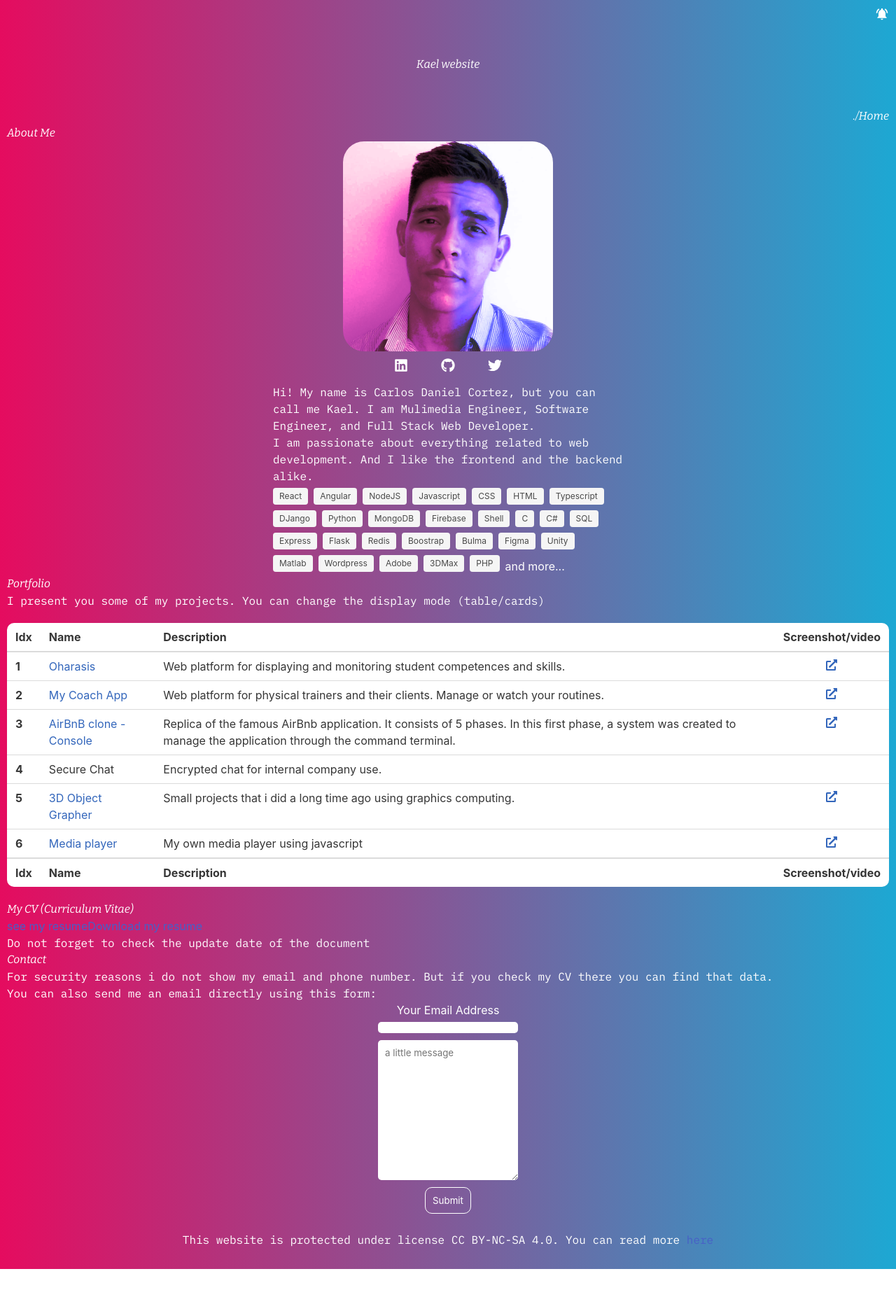
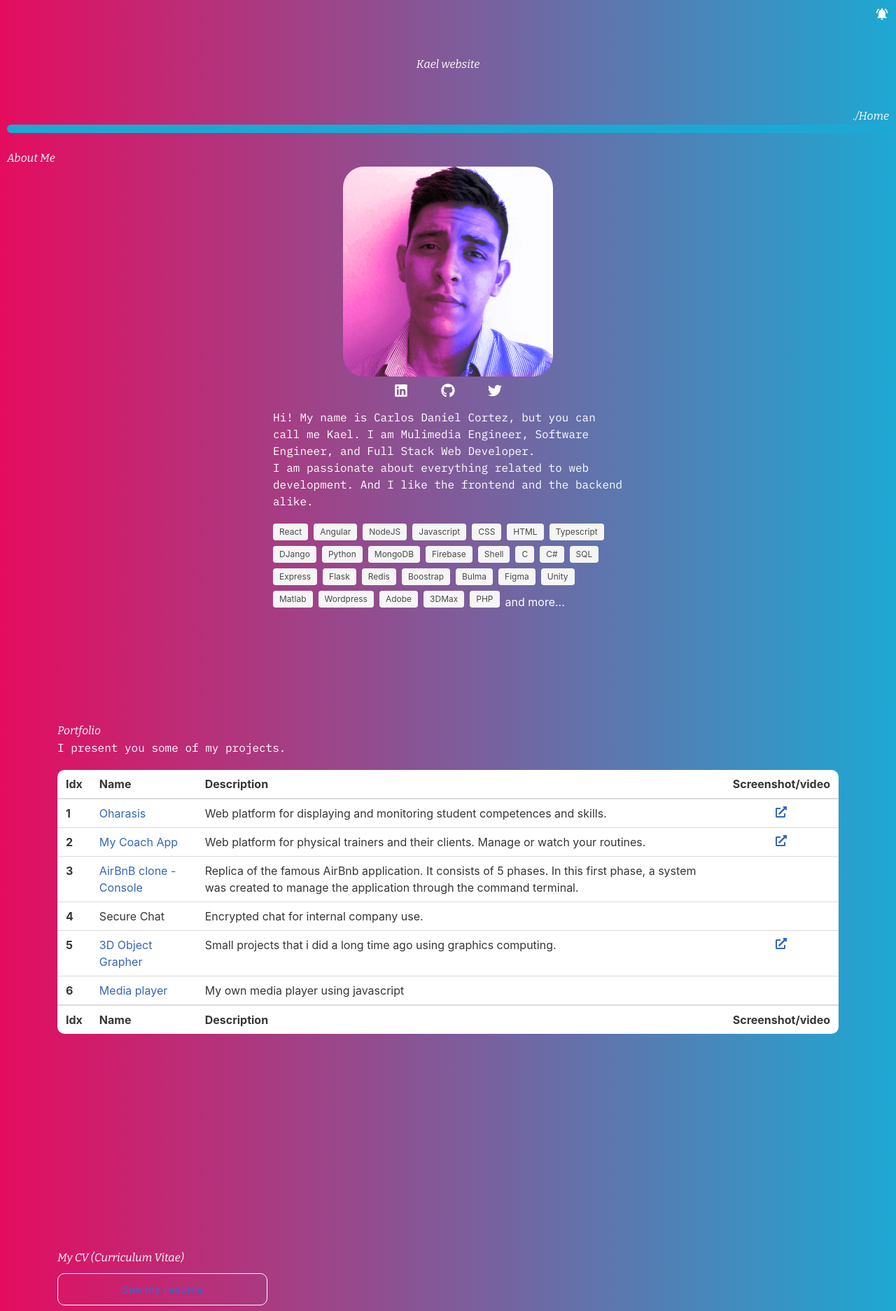
Before and after one commit to kaelwebdev/mywebsite, a React app: page / in a window 1280 px wide. Shown: the top 1873 px of the page at 70% size. Before the commit the page ends 1813 px from the top, so only its background shows below. Built offline with nearby package versions, Linux system fonts and the light colour scheme.

Commit message:
a loading bar is implemented, and general aspects of the visual context have been improved.

```diff
--- a/src/Footer/Footer.js
+++ b/src/Footer/Footer.js
@@ -4,9 +4,9 @@ import './Footer.css'
 export default class Footer extends Component {
   render() {
     return (
-      <footer>
+      <footer className="section">
         <p>
-          This website is protected under license CC BY-NC-SA 4.0. You can read more <a href="https://creativecommons.org/licenses/by-nc-sa/4.0/">here</a>
+          This website is protected under license CC BY-NC-SA 4.0. You can read more <a href="https://creativecommons.org/licenses/by-nc-sa/4.0/" className="a--underline">here</a>
         </p>
 
       </footer>
--- a/src/Home/Home.css
+++ b/src/Home/Home.css
@@ -1,3 +1,13 @@
+.stickyBar {
+  position: -webkit-sticky;
+  position: sticky;
+  top: -2px;
+}
+
+.progress {
+  background-color: red;
+}
+
 header.breadCrumbs {
   display: flex;
   justify-content: flex-end;
@@ -49,6 +59,24 @@ h2 {
 .AboutMe p {
   max-width: 500px;
 }
+/*
+.myCurriculumVitae {
+  display: flex;
+  flexdirection: column;
+}*/
+
+.myCurriculumVitae a{
+  display: flex;
+  flex-direction: row;
+  align-items: center;
+  justify-content: center;
+  max-width: 300px;
+  background-color: transparent;
+  border: 1px solid white;
+  border-radius: 10px;
+  padding: 10px;
+  margin: 10px 10px 10px 0px;
+}
 
 .contentForm {
   display: flex;
@@ -61,14 +89,14 @@ form.contactForm {
   width: 300px;
   align-items: center;
 }
-
+/*
 input#email {
   width: 100%;
   max-width: 200px;
   border-radius: 5px;
   margin: 5px 0px;
-}
-
+}*/
+/*
 textarea#message {
   width: 100%;
   max-width: 200px;
@@ -76,7 +104,7 @@ textarea#message {
   min-height: 200px;
   margin: 5px 0px;
   padding: 10px;
-}
+}*/
 
 button[type="submit"] {
   max-width: 100px;
@@ -97,7 +125,7 @@ button[type="submit"]:hover {
 
 .tags {
   max-width: 500px;
-  padding: 5px 0px;
+  padding: 20px 0px;
 }
 
 .table td a {
--- a/src/Home/Home.js
+++ b/src/Home/Home.js
@@ -1,4 +1,4 @@
-import React, { Component } from 'react';
+import React, { Component, useEffect, useState } from 'react';
 import './Home.css';
 import imgKael from '../assets/img_kael.png';
 import { useForm, ValidationError } from '@formspree/react';
@@ -15,7 +15,7 @@ function ContactForm() {
       <label htmlFor="email">
         Your Email Address
       </label>
-      <input
+      <input className="input is-link"
         id="email"
         type="email"
         name="email"
@@ -25,7 +25,10 @@ function ContactForm() {
         field="email"
         errors={state.errors}
       />
-      <textarea
+      <label htmlFor="message">
+        Message
+      </label>
+      <textarea className="textarea is-info"
         id="message"
         name="message"
         placeholder="a little message"
@@ -42,13 +45,31 @@ function ContactForm() {
   );
 }
 
+const ScrollIndicator = () => {
+  const [scrollTop, setScrollTop] = useState(0);
+  const onScroll = () => {
+    const winScroll = document.body.scrollTop || document.documentElement.scrollTop;
+    const height = document.documentElement.scrollHeight - document.documentElement.clientHeight;
+    const scrolled = (winScroll / height) * 100;
+    setScrollTop(scrolled)
+  }
+  useEffect(() => {
+    window.addEventListener("scroll", onScroll);
+    return () => window.removeEventListener("scroll", onScroll)
+  }, [ ]);
+  return (<progress className="progress is-small stickyBar" value={scrollTop} max="100">15%</progress>);
+}
+
+
 export default class Home extends Component {
+
   render() {
     return (
       <>
         <header className="breadCrumbs">
             <h2>./Home</h2>
           </header>
+          <ScrollIndicator />
           <section className="AboutMe">
             <h2>About Me</h2>
             <img src={imgKael} className="imgKael" />
@@ -92,12 +113,13 @@ export default class Home extends Component {
               <span className="tag is-light">3DMax</span>
               <span className="tag is-light">PHP</span>
               <span >and more...</span>
+
             </div>
           </section>
-          <section className="Portfolio">
+          <section className="Portfolio section is-medium">
             <h1>Portfolio </h1>
-            <p>I present you some of my projects. You can change the display mode (table/cards)</p>
-            <div className="Portafiloio_tableMode">
+            <p>I present you some of my projects.</p>
+            <div className="table-container">
             <table className="table is-hoverable is-fullwidth">
               <thead>
                 <tr>
@@ -132,7 +154,7 @@ export default class Home extends Component {
                   <th>3</th>
                   <td><a target="_blank" href="https://github.com/kaelwebdev/AirBnB_clone" title="My Coach App">AirBnB clone - Console</a></td>
                   <td>Replica of the famous AirBnb application. It consists of 5 phases. In this first phase, a system was created to manage the application through the command terminal.</td>
-      <td className="has-text-centered"><a target="_blank" href="" title="sample"><FaExternalLinkAlt/></a></td>
+                  <td className="has-text-centered"></td>
                 </tr>
                 <tr>
                   <th>4</th>
@@ -142,34 +164,32 @@ export default class Home extends Component {
                 </tr>
                 <tr>
                   <th>5</th>
-      <td><a target="_blank" href="https://github.com/JamesPagani/MyCoachApp" title="My Coach App">3D Object Grapher</a></td>
+                  <td><a target="_blank" href="https://github.com/JamesPagani/3D-web-object-grapher" title="My Coach App">3D Object Grapher</a></td>
                   <td>Small projects that i did a long time ago using graphics computing.</td>
-      <td className="has-text-centered"><a target="_blank" href="" title="sample"><FaExternalLinkAlt/></a></td>
+                  <td className="has-text-centered"><a target="_blank" href="https://drive.google.com/uc?export=view&id=1gtMAX4jFLV6n8jt-6F65SYHVSq15YqF_" title="sample"><FaExternalLinkAlt/></a></td>
                 </tr>
                 <tr>
                   <th>6</th>
                   <td><a target="_blank" href="https://github.com/kaelwebdev/MediaPlayer" title="My Coach App">Media player</a></td>
                   <td>My own media player using javascript</td>
-      <td className="has-text-centered"><a target="_blank" href="" title="sample"><FaExternalLinkAlt/></a></td>
+                  <td className="has-text-centered"></td>
                 </tr>
-
                 </tbody>
               </table>
             </div>
-            <div className="Portafiloio_cardMode"></div>
           </section>
-          <section className="myCurriculumVitae">
+          <section className="myCurriculumVitae section is-medium">
             <h2>My CV (Curriculum Vitae)</h2>
-            <a href="www.google.com">see my resume</a>
-            <a href="www.google.com">Download my resume</a>
+            <a href="https://www.figma.com/proto/8D9aFE2LFb9D2V1QqGgqcL/CV?node-id=1:3&scaling=min-zoom">See my resume </a>
+            <a href="https://drive.google.com/file/d/1VT0jILkG0_TLkjeWHV8HIwCcf4ikDoPl/view?usp=sharing">Download my resume </a>
             <p> Do not forget to check the update date of the document</p>
           </section>
-          <section className="Contact">
+          <section className="Contact section is-medium">
             <h2>Contact</h2>
             <p>
               For security reasons i do not show my email and phone number. But if you check my CV there you can find that data.
             </p>
-            <p>
+            <p className="mb-6">
               You can also send me an email directly using this form:
             </p>
             <div className="contentForm">
--- a/src/index.css
+++ b/src/index.css
@@ -17,6 +17,10 @@ a:hover {
   text-shadow: white 0 0 10px;
 }
 
+.a--underline {
+  text-decoration: underline;
+}
+
 
 h1, h2, h3, h4, h5, h6 {
   font-family: 'Bitter', serif;
--- a/src/mystyles.scss
+++ b/src/mystyles.scss
@@ -1,5 +1,7 @@
 @charset "utf-8";
 
 $link-hover: white;
+$progress-bar-background-color: #1da8d3;
+$progress-value-background-color: #e50c5f;
 
 @import "~bulma/bulma";
```
Lines whose indentation alone changed are shown as unchanged.
